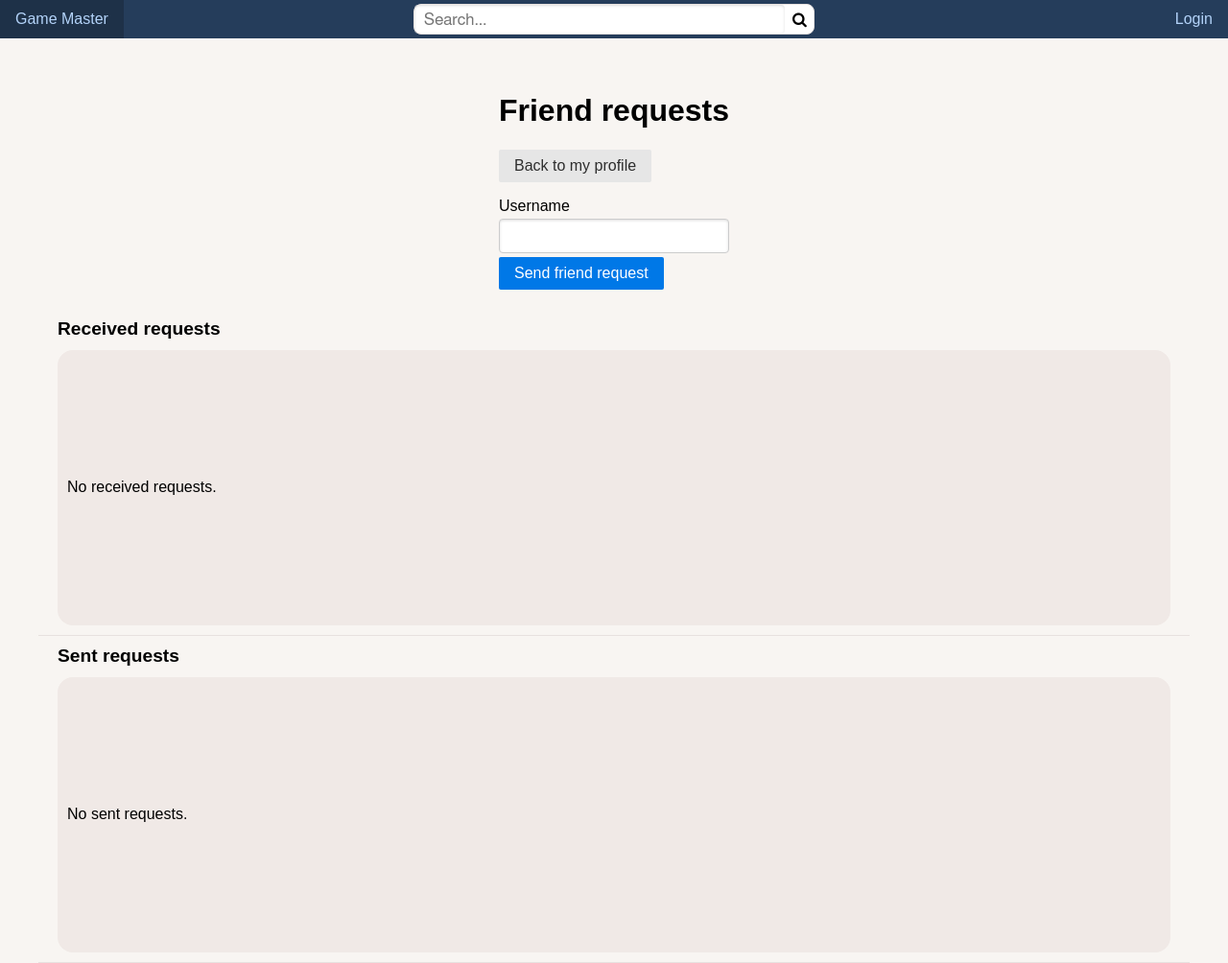
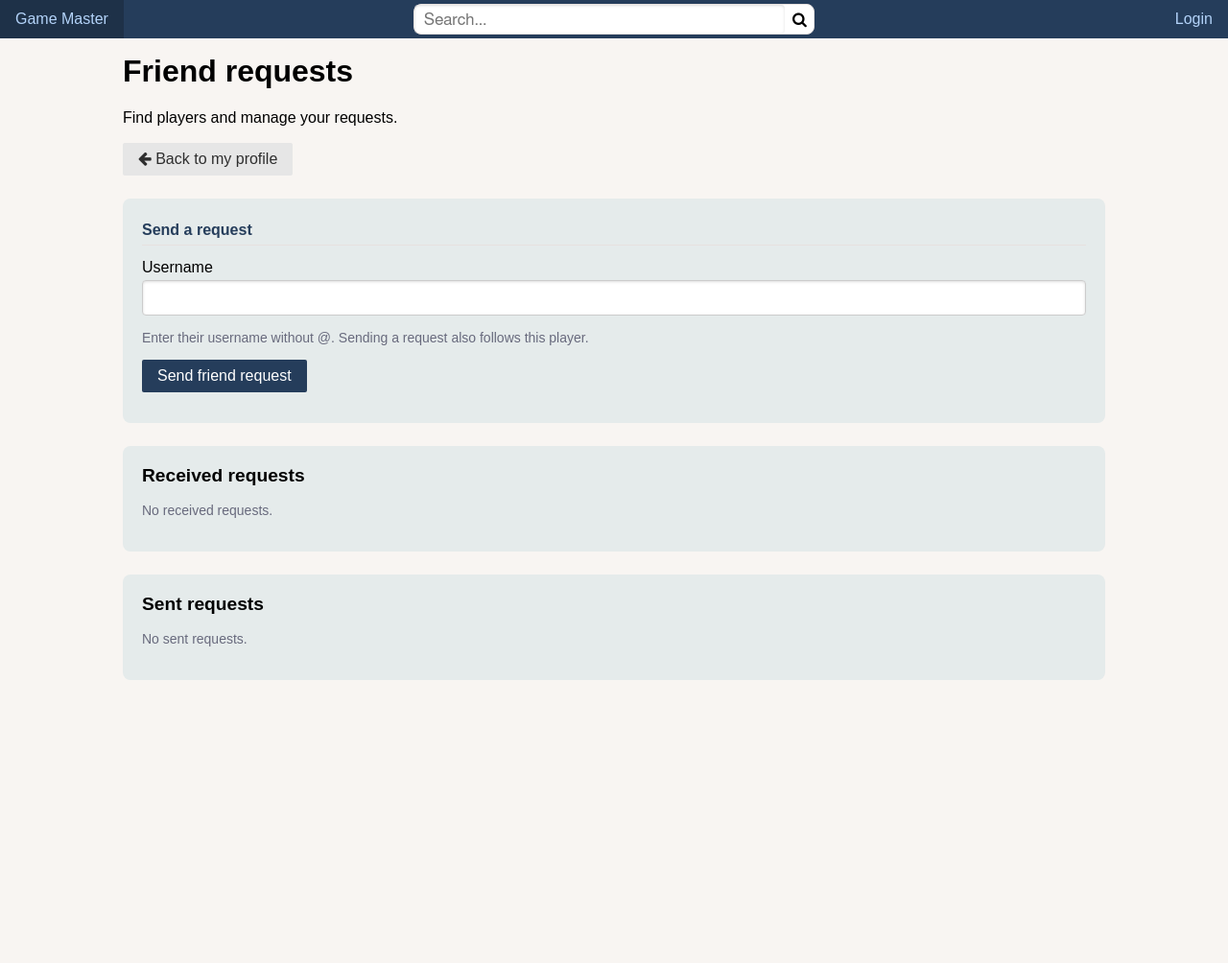
Before and after one commit to CSCI-5117-F26/developing-the-interactive-web-project-1-group-8, a Flask app: template src/developing_the_interactive_web_project_1_group_8/templates/friend_requests.html in a window 1280 px wide. Shown: the whole page at 96% size. After the commit the page ends 709 px from the top, so only its background shows below. Run offline with Flask 3, Linux system fonts and the light colour scheme; the template is opened without the code that fills it, so the values that code supplies are empty; parts of the project's set-up code (start-up, migrations or seed data) failed here and were passed over; some libraries are stand-ins or nearby versions.

Commit message:
also add styling for friend request page

```diff
--- a/src/developing_the_interactive_web_project_1_group_8/static/css/styles.css
+++ b/src/developing_the_interactive_web_project_1_group_8/static/css/styles.css
@@ -224,17 +224,20 @@ main {
 }
 
 .settings-page,
-.profile-page {
+.profile-page,
+.friend-requests-page {
   width: 100%;
   padding: 0 0 1.5em;
 }
 
-.settings-page h1 {
+.settings-page h1,
+.friend-requests-page h1 {
   margin-top: 0;
 }
 
 .settings-links,
-.settings-actions {
+.settings-actions,
+.friend-request-actions {
   display: flex;
   flex-wrap: wrap;
   align-items: center;
@@ -258,22 +261,26 @@ main {
   margin-top: 1.5em;
 }
 
-.settings-section legend {
+.settings-section legend,
+.friend-requests-page legend {
   font-weight: bold;
   color: var(--color-text-primary);
   border-color: var(--color-border);
 }
 
-.settings-page .pure-form-message {
+.settings-page .pure-form-message,
+.friend-requests-page .pure-form-message {
   color: var(--color-text-secondary);
   line-height: 1.3;
 }
 
-.settings-page .pure-input-1 {
+.settings-page .pure-input-1,
+.friend-requests-page .pure-input-1 {
   box-sizing: border-box;
 }
 
-.settings-page .pure-button-primary {
+.settings-page .pure-button-primary,
+.friend-requests-page .pure-button-primary {
   color: var(--color-text-inverse);
   background-color: var(--color-primary);
 }
@@ -287,3 +294,23 @@ main {
   margin-top: 0;
   font-size: 1.1em;
 }
+
+.friend-requests-page h2 {
+  margin-top: 0;
+  font-size: 1.2rem;
+}
+
+.friend-requests-page .carousel {
+  height: auto;
+  align-items: flex-start;
+}
+
+.friend-request {
+  flex-shrink: 0;
+}
+
+.friend-request .friend-request-actions {
+  margin-top: 0.75em;
+  flex-direction: column;
+  align-items: stretch;
+}
--- a/src/developing_the_interactive_web_project_1_group_8/templates/friend_requests.html
+++ b/src/developing_the_interactive_web_project_1_group_8/templates/friend_requests.html
@@ -4,53 +4,69 @@
 <link rel="stylesheet" href="{{ url_for('static', filename='css/tile.css') }}">
 {% endblock %}
 {% block content %}
-<section class="page-panel">
+<div class="friend-requests-page page-panel">
+  <header>
     <h1>Friend requests</h1>
-  <p><a class="pure-button" href="{{ url_for('user', username=current_user.username) }}">Back to my profile</a></p>
-  <form class="pure-form pure-form-stacked" method="post" action="{{ url_for('friend_requests') }}">
+    <p>Find players and manage your requests.</p>
+    <nav class="friend-request-actions">
+      <a class="pure-button" href="{{ url_for('user', username=current_user.username) }}">
+        <i class="fa fa-arrow-left"></i> Back to my profile
+      </a>
+    </nav>
+  </header>
+
+  <form class="profile-section pure-form pure-form-stacked" method="post" action="{{ url_for('friend_requests') }}">
     <input type="hidden" name="csrf_token" value="{{ csrf_token() }}">
     <input type="hidden" name="action" value="send">
+    <fieldset>
+      <legend>Send a request</legend>
       <label for="friend-username">Username</label>
       <input class="pure-input-1" id="friend-username" name="username" type="text" maxlength="30" required>
+      <p class="pure-form-message" id="friend-username-help">Enter their username without @. Sending a request also follows this player.</p>
       <button class="pure-button pure-button-primary" type="submit">Send friend request</button>
+    </fieldset>
   </form>
-</section>
 
-<section class="row">
+  <section class="profile-section">
     <h2>Received requests</h2>
+    {% if received_requests %}
     <div class="carousel">
       {% for user in received_requests %}
-    <div>
+      <div class="friend-request">
         {% include "components/user_tile.html" %}
-      <form class="pure-form" method="post" action="{{ url_for('friend_requests') }}">
+        <form class="friend-request-actions pure-form" method="post" action="{{ url_for('friend_requests') }}">
           <input type="hidden" name="csrf_token" value="{{ csrf_token() }}">
           <input type="hidden" name="user_id" value="{{ user.id }}">
           <button class="pure-button pure-button-primary" type="submit" name="action" value="accept">Accept request</button>
           <button class="pure-button" type="submit" name="action" value="decline">Decline request</button>
         </form>
       </div>
-    {% else %}
-    <p>No received requests.</p>
       {% endfor %}
     </div>
+    {% else %}
+    <p class="pure-form-message">No received requests.</p>
+    {% endif %}
   </section>
 
-<section class="row">
+  <section class="profile-section">
     <h2>Sent requests</h2>
+    {% if sent_requests %}
     <div class="carousel">
       {% for user in sent_requests %}
-    <div>
+      <div class="friend-request">
         {% include "components/user_tile.html" %}
-      <form class="pure-form" method="post" action="{{ url_for('friend_requests') }}">
+        <form class="friend-request-actions pure-form" method="post" action="{{ url_for('friend_requests') }}">
           <input type="hidden" name="csrf_token" value="{{ csrf_token() }}">
           <input type="hidden" name="action" value="cancel">
           <input type="hidden" name="user_id" value="{{ user.id }}">
           <button class="pure-button" type="submit">Cancel request</button>
         </form>
       </div>
-    {% else %}
-    <p>No sent requests.</p>
       {% endfor %}
     </div>
+    {% else %}
+    <p class="pure-form-message">No sent requests.</p>
+    {% endif %}
   </section>
+</div>
 {% endblock %}
```
Lines whose indentation alone changed are shown as unchanged.
